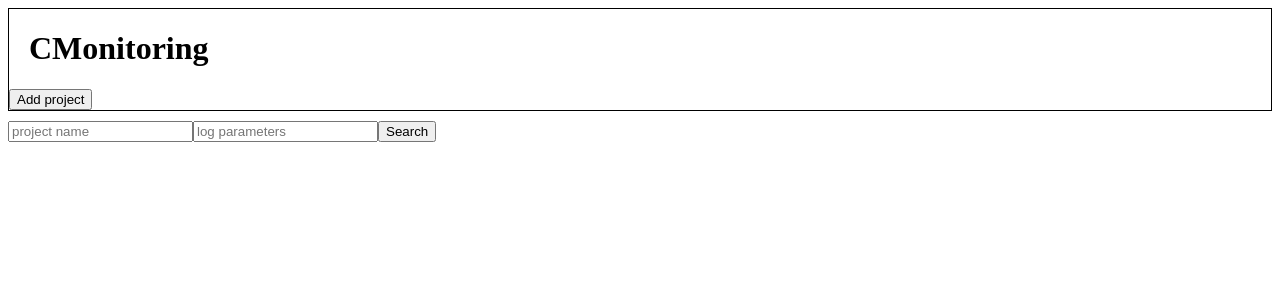
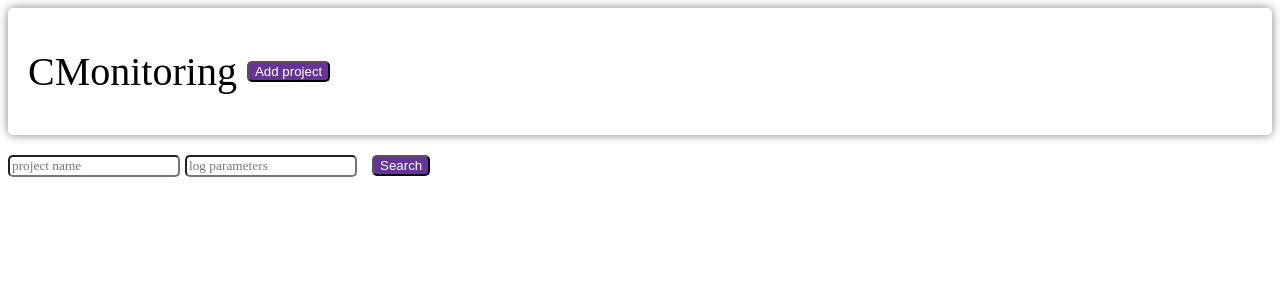
Before and after one commit to C-blings/CMonitor-front, a React (Create React App) app in the folder cmonitor-front/: page / in a window 1280 px wide. Shown: the top 300 px of the page. Built offline with nearby package versions, Linux system fonts and the light colour scheme.

Commit message:
feat cmonitoring-front: add design

```diff
--- a/cmonitor-front/src/ui/components/App.tsx
+++ b/cmonitor-front/src/ui/components/App.tsx
@@ -7,8 +7,9 @@ import {Log} from "../../repositories/LogsRepository";
 export const  App = () => {
     let [logs, setLogs] = useState<Log[]>([])
 
-    return <><LabelPanel/>
+    return <>
         <div>
+            <LabelPanel/>
             <SearchBar setLogs={setLogs}/>
 
             {logs.map(log => {
--- a/cmonitor-front/src/ui/components/label_panel.tsx
+++ b/cmonitor-front/src/ui/components/label_panel.tsx
@@ -4,10 +4,13 @@ import Button from "../moleculas/button";
 
 
 function LabelPanel() {
-    return <Panel>
-        <Label>CMonitoring</Label>
-        <Button text="Add project" onClick={() => {}}/>
-    </Panel>
+    return <>
+        <Panel>
+            <Label>CMonitoring</Label>
+            <Button text="Add project" onClick={() => {}}/>
+        </Panel>
+
+    </>
 }
 
 export default LabelPanel;
--- a/cmonitor-front/src/ui/moleculas/button.tsx
+++ b/cmonitor-front/src/ui/moleculas/button.tsx
@@ -1,12 +1,20 @@
 import React, {MouseEventHandler} from 'react';
+import styled from "styled-components";
 
 interface Props{
     text: string;
     onClick: MouseEventHandler<HTMLButtonElement>
 }
 
+const StyledButton = styled.button`
+  border-radius: 5px;
+  background: rebeccapurple;
+  color: white;
+  margin: 10px;
+`
+
 const Button = (props : Props) => {
-    return <button onClick={props.onClick}>{props.text}</button>
+    return <StyledButton onClick={props.onClick}>{props.text}</StyledButton>
 }
 
 export default Button;
--- a/cmonitor-front/src/ui/moleculas/input.tsx
+++ b/cmonitor-front/src/ui/moleculas/input.tsx
@@ -1,7 +1,14 @@
 import React, {FormEventHandler} from 'react';
+import styled from "styled-components";
+
+const InputBar = styled.input`
+  border-radius: 5px;
+  margin-right: 5px;
+  font-family: "Nirmala UI",serif;
+`
 
 const Input = ({placeholder, onChange} : {placeholder: string, onChange: FormEventHandler<HTMLInputElement>}) => {
-    return <input placeholder={placeholder} onChange={onChange}/>
+    return <InputBar placeholder={placeholder} onChange={onChange}/>
 }
 
 export default Input;
--- a/cmonitor-front/src/ui/styles/components/label_panel_styles.ts
+++ b/cmonitor-front/src/ui/styles/components/label_panel_styles.ts
@@ -1,10 +1,14 @@
 import styled from "styled-components";
 
-export const Label = styled.h1`
+export const Label = styled.p`
   font-family: Magneto,serif;
-  padding-left: 20px;
+  margin-left: 20px;
+  font-size: 40px;
 `
 
 export const Panel = styled.div`
-  border: solid black 1px;
+  border-radius: 5px;
+  box-shadow: 0 0 10px gray;
+  display: flex;
+  align-items: center;
 `
--- a/cmonitor-front/src/ui/styles/components/search_bar_styles.ts
+++ b/cmonitor-front/src/ui/styles/components/search_bar_styles.ts
@@ -8,9 +8,10 @@ export const LogPanel = styled.div`
 `
 
 export const LogPanelBackground = styled.div`
-  background: aqua;
+  background: floralwhite;
+  border-radius: 5px;
   margin-top: 10px;
-  width: 100vw;
+  box-shadow: 2px 4px 10px gray;
 `
 
 export const LogText = styled.p`
```
